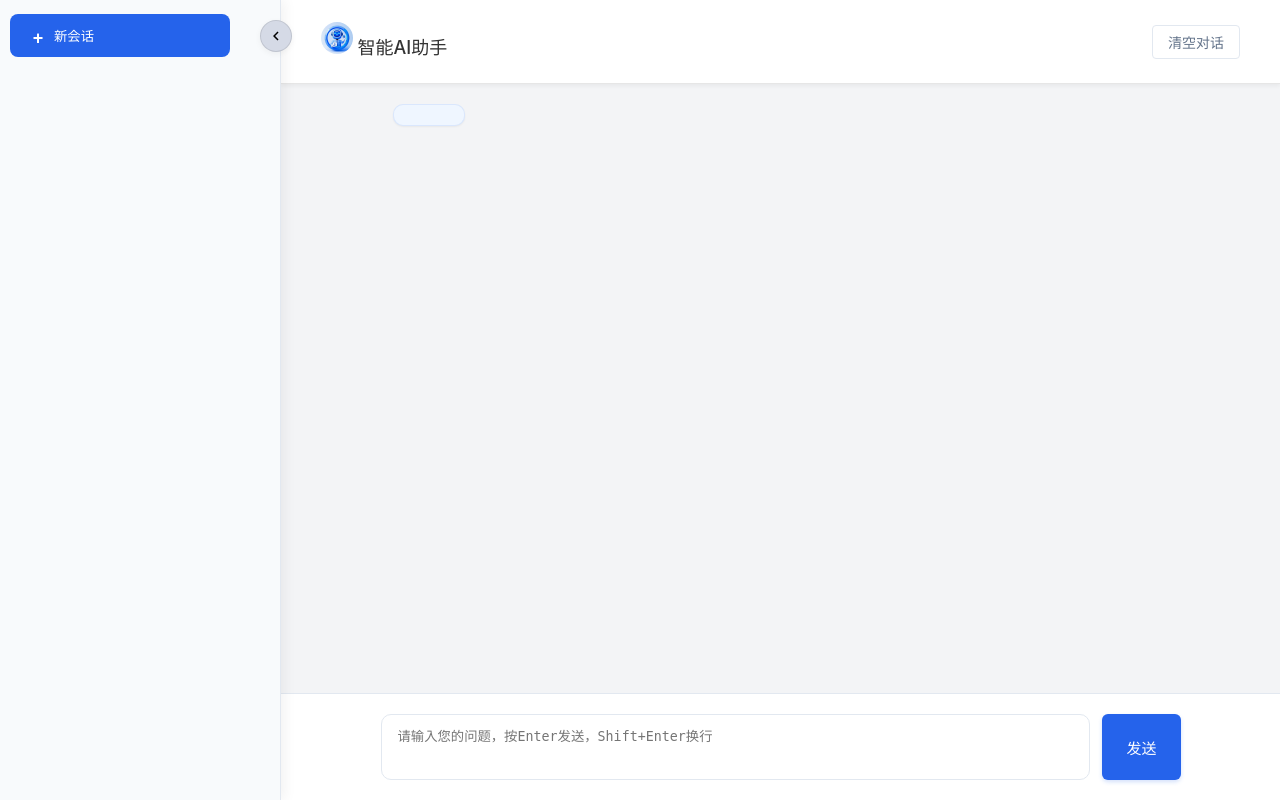
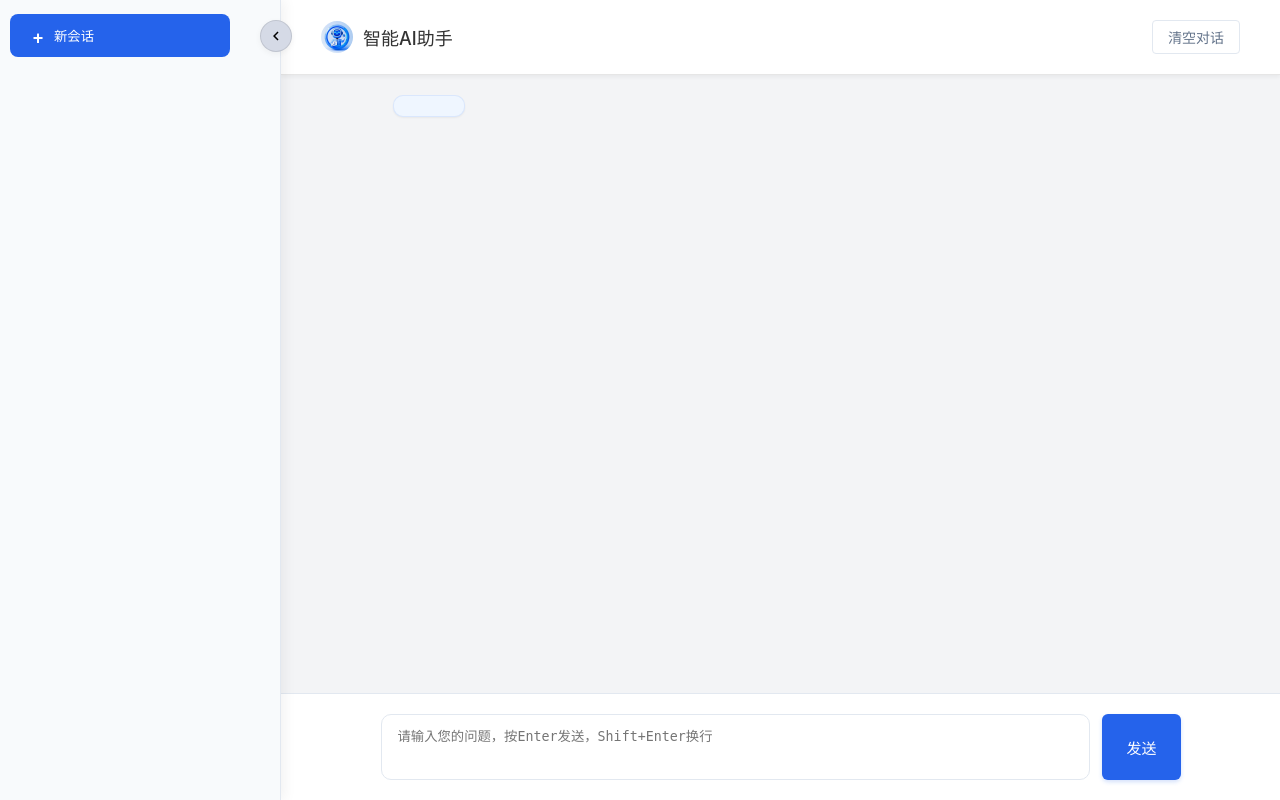
Before and after one commit to Zhengquan/chatbot-fullstack-demo, a Python web app: template templates/home.html in a window 1280 px wide. Run offline with Jinja, Linux system fonts and the light colour scheme; the template is opened without the code that fills it, so the values that code supplies are empty.

Commit message:
align logo and title

```diff
--- a/static/css/style.css
+++ b/static/css/style.css
@@ -26,7 +26,7 @@ body {
 /* 头部样式 */
 .header {
     background: #fff;
-    padding: 22px 40px;
+    padding: 20px 40px;
     border-bottom: 1px solid #e6e6e6;
     display: flex;
     justify-content: flex-end;
@@ -36,6 +36,10 @@ body {
 
 .header-title {
     margin-right: auto;
+    display: flex;
+    align-items: center;
+    justify-content: space-between; /* 左右分布，两端对齐 */
+
 }
 
 .header-title img {
@@ -48,6 +52,8 @@ body {
     font-size: 18px;
     font-weight: 500;
     color: #333;
+    padding-left: 10px;
+    padding-top: 2px;
 }
 
 .header-controls {
```
